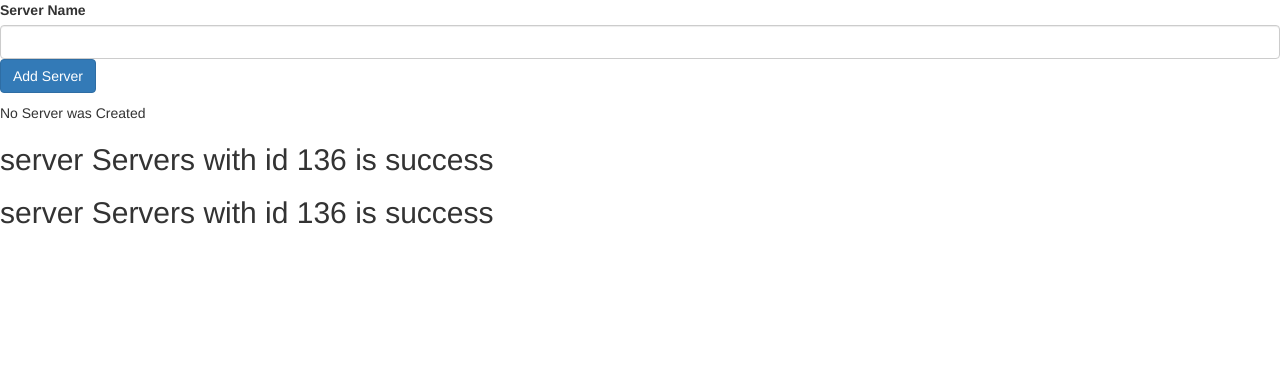
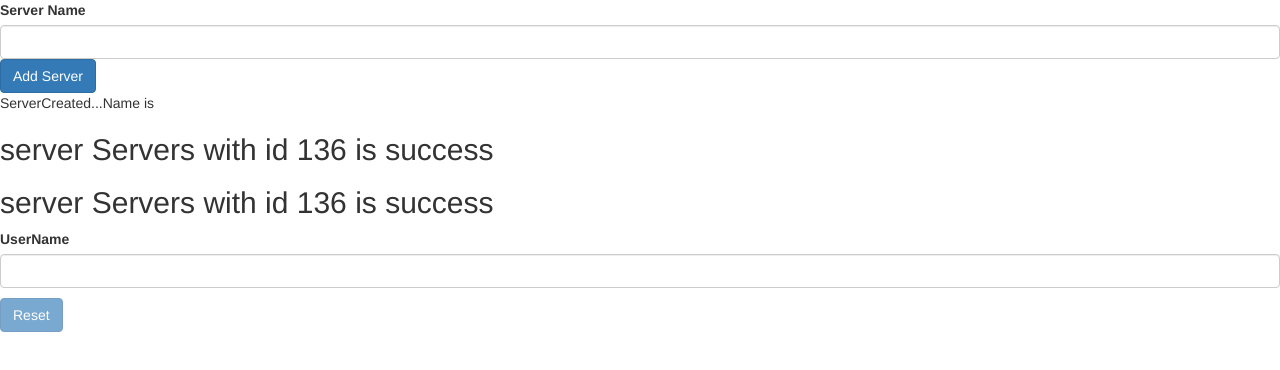
Before and after one commit to gokuljsparkout/Angular-, an Angular app: page / in a window 1280 px wide. Shown: the top 370 px of the page. Built offline with nearby package versions, Linux system fonts and the light colour scheme.

Commit message:
Form Reset Button Example

```diff
--- a/src/app/servers/servers.component.html
+++ b/src/app/servers/servers.component.html
@@ -8,7 +8,11 @@
 >
   Add Server
 </button>
-<p>{{ serverName }}</p>
-<p>{{ serverCreated }}</p>
+<p>{{  "ServerCreated...Name is " +  serverName}}</p>
 <app-server></app-server>
 <app-server></app-server>
+
+<label>UserName</label>
+<input type="text" class="form-control" [(ngModel)]="userName">
+<p>{{userName}}</p>
+<button class='btn btn-primary' [disabled]='!userName' (click)="onClick()">Reset</button>
--- a/src/app/servers/servers.component.ts
+++ b/src/app/servers/servers.component.ts
@@ -9,16 +9,22 @@
   allowNewServer = false;
   serverName = '';
   serverCreated = 'No Server was Created';
+  userName = '';
+  allowReset=true;
   constructor() {
     setTimeout(() => (this.allowNewServer = true), 2000);
   }
 
-  ngOnInit() {}
+  ngOnInit() {
+  }
 
   onServerCreate() {
     this.serverCreated = 'Server Created';
   }
-  onUpdateServerName(event:Event) {
-    this.serverName =(<HTMLInputElement>event.target).value;
+  onUpdateServerName(event: Event) {
+    this.serverName = (<HTMLInputElement>event.target).value;
+  }
+  onClick() {
+  this.userName = '';
   }
 }
```
